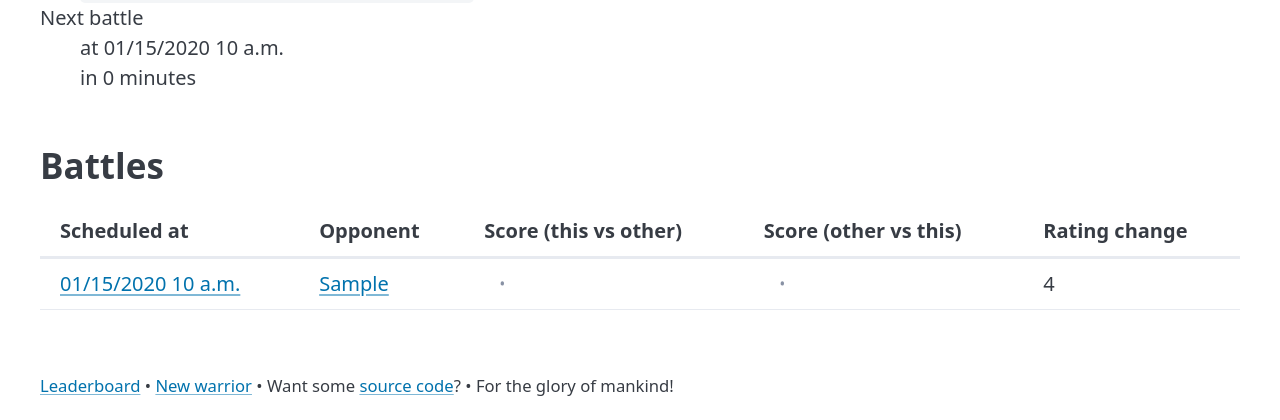
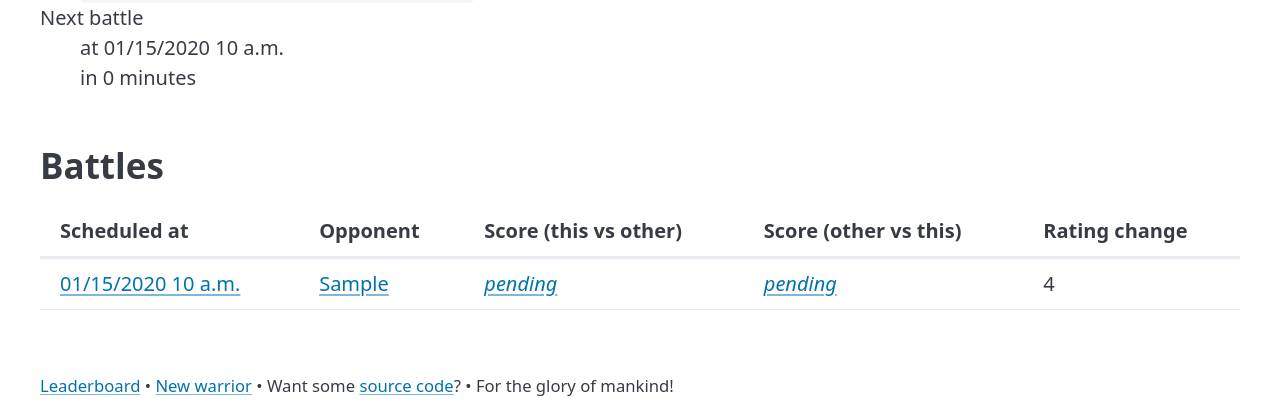
Before and after one commit to SupraSummus/prompt-wars, a Django app: template templates/warriors/warrior_detail.html in a window 1280 px wide. Shown: the part 557-977 px from the top of the page. Run offline with Django 4.2, Linux system fonts and the light colour scheme; tables that the repository leaves empty hold one stand-in row (values such as "Sample post"); the template is opened without the code that fills it: values that come from a table or form of the project are taken from there, most other values are stand-ins (such as "Sample title", 1, 10 or a date in 2020); data that the repository does not hold is empty; parts of the project's set-up code (start-up, migrations or seed data) failed here and were passed over; some libraries are stand-ins or nearby versions.

Commit message:
Improve templates and wording

```diff
--- a/templates/warriors/warrior_detail.html
+++ b/templates/warriors/warrior_detail.html
@@ -97,7 +97,8 @@
               <td><a href="{% url 'warrior_detail' battle.warrior_2.id %}">{{ battle.warrior_2 }}</a></td>
               <td>
                 <a href="{% url 'battle_detail' battle.id %}?{{ request.GET.urlencode }}#{{ battle.game_1_id }}">
-                  {% if not battle.resolved_at_1_2 %}<span aria-busy="true"></span>
+                  {% if not battle.resolved_at_1_2 %}
+                    <i>pending</i>
                   {% else %}
                     {% include 'warriors/partials/score.html' with score=battle.game_1_2.score %}
                   {% endif %}
@@ -105,14 +106,16 @@
               </td>
               <td>
                 <a href="{% url 'battle_detail' battle.id %}?{{ request.GET.urlencode }}#{{ battle.game_2_id }}">
-                  {% if not battle.resolved_at_2_1 %}<span aria-busy="true"></span>
+                  {% if not battle.resolved_at_2_1 %}
+                    <i>pending</i>
                   {% else %}
                     {% include 'warriors/partials/score.html' with score=battle.game_2_1.score_rev %}
                   {% endif %}
                 </a>
               </td>
               <td>
-                {% if not battle.rating_transferred_at %}<span aria-busy="true"></span>
+                {% if not battle.rating_transferred_at %}
+                  <i>pending</i>
                 {% else %}{{ battle.rating_gained_str }}{% endif %}
               </td>
             </tr>
```
Also changed, not shown: templates/warriors/partials/game.html (+4 -8 lines).
